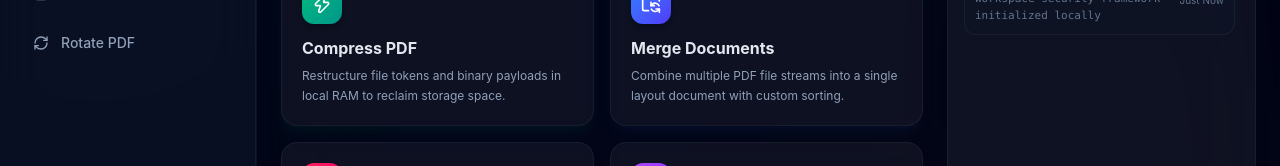
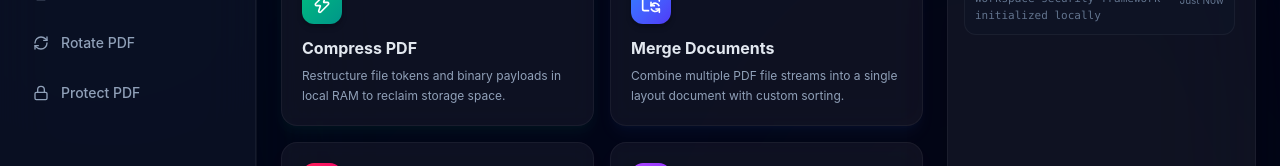
Before and after one commit to AqsaAliRazaJamali/pdf-toolkit, a React (Vite) app: page / in a window 1280 px wide. Shown: the part 321-487 px from the top of the page. Built offline with nearby package versions, Linux system fonts and the light colour scheme.

Commit message:
Update Sidebar.jsx
- Added password feature in the sidebar

```diff
--- a/src/components/Sidebar.jsx
+++ b/src/components/Sidebar.jsx
@@ -5,7 +5,8 @@ import {
   Scissors,
   FileText,
   Zap,
-  RefreshCw
+  RefreshCw,
+  Lock as PasswordLockIcon // 1. Safely imported and aliased here
 } from 'lucide-react';
 
 export default function Sidebar({ currentView, setCurrentView }) {
@@ -16,6 +17,7 @@ export default function Sidebar({ currentView, setCurrentView }) {
     { id: 'split', label: 'Split PDF', icon: Scissors },
     { id: 'extract', label: 'Extract Text', icon: FileText },
     { id: 'rotate', label: 'Rotate PDF', icon: RefreshCw },
+    { id: 'password', label: 'Protect PDF', icon: PasswordLockIcon }, // 2. Updated to use the aliased icon
   ];
 
   return (
```
